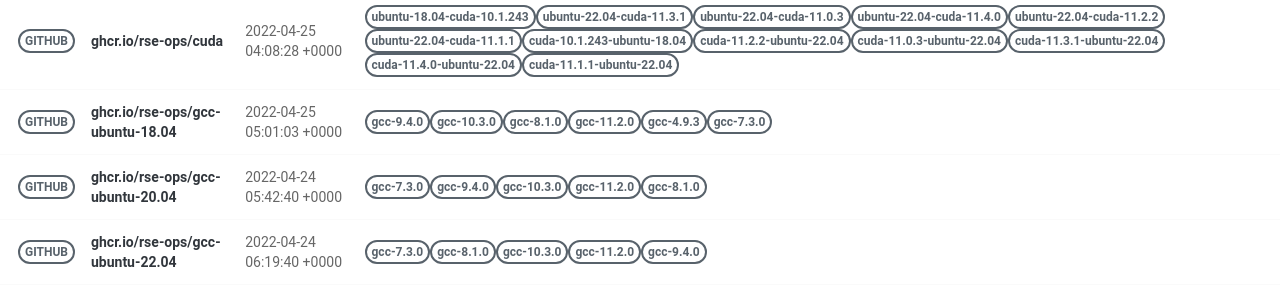
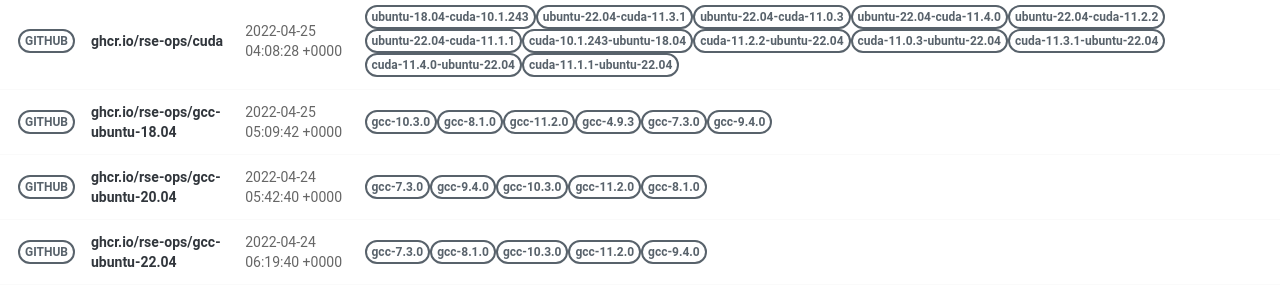
Before and after one commit to rse-ops/docker-images, a Jekyll site: the page built from pages/index.md, in a window 1280 px wide. Shown: the part 502-801 px from the top of the page. Built offline with Jekyll 4.4.1, drawn with Linux system fonts in a browser that asks for light colours; nearby versions of some CDN libraries.

Commit message:
Automated push to update library 2022-04-25

```diff
--- a/_library/ghcr.io-rse-ops-gcc-ubuntu-18.04.md
+++ b/_library/ghcr.io-rse-ops-gcc-ubuntu-18.04.md
@@ -1,14 +1,11 @@
 ---
 layout: container
 name: ghcr.io/rse-ops/gcc-ubuntu-18.04
-updated_at: 2022-04-25 05:01:03.631426
+updated_at: 2022-04-25 05:09:42.950551
 
 
 container_url: https://github.com/orgs/rse-ops/packages/container/package/gcc-ubuntu-18.04
 versions:
- - tag: gcc-9.4.0
-   dockerfile: https://github.com/rse-ops/docker-images/blob/main/ubuntu/gcc/Dockerfile
-   manifest: https://crane.ggcr.dev/manifest/ghcr.io/rse-ops/gcc-ubuntu-18.04:gcc-9.4.0
  - tag: gcc-10.3.0
    dockerfile: https://github.com/rse-ops/docker-images/blob/main/ubuntu/gcc/Dockerfile
    manifest: https://crane.ggcr.dev/manifest/ghcr.io/rse-ops/gcc-ubuntu-18.04:gcc-10.3.0
```
Also changed, not shown: other parts of _library/ghcr.io-rse-ops-gcc-ubuntu-18.04.md (+3 -0 lines).
